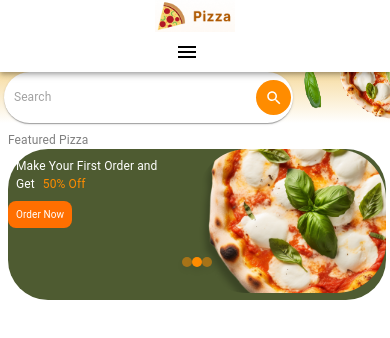
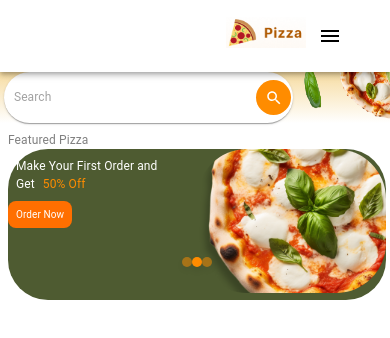
Before and after one commit to getye/Pizza-Ordering-App, a React (Create React App) app in the folder client/: page / in a window 390 px wide. Shown: the top 338 px of the page. Built offline with nearby package versions, Linux system fonts and the light colour scheme.

Commit message:
Responsive top bar

```diff
--- a/client/src/navigations/mainbar.js
+++ b/client/src/navigations/mainbar.js
@@ -21,7 +21,7 @@ import MenuIcon from '@mui/icons-material/Menu';  // Hamburger icon for mobile
 
 import AppBar from '@mui/material/AppBar';
 import Toolbar from '@mui/material/Toolbar';
-import { Divider, MenuItem, Link, IconButton, useMediaQuery, Modal, useTheme } from '@mui/material';
+import { Divider, MenuItem, Link, IconButton, useMediaQuery, Modal, useTheme, Grid } from '@mui/material';
 import { Profile } from './profile';
 import pizza from '../assets/pizza.png';
 import FacebookIcon from '@mui/icons-material/Facebook';
@@ -385,7 +385,7 @@ export const MainBar = (props) => {
           <Toolbar sx={{ justifyContent: 'space-between', flexDirection: { xs: 'column', sm: 'row' } }}>
             {(!isMobile) && (
               <>
-              <img src={pizza} alt="Pizza Logo" style={{ width: '80px', marginBottom: { xs: 1, sm: 0 } }} />
+              <img src={pizza} alt="Pizza Logo" style={{ width: '80px' }} />
               <MenuItem onClick={() => navigate('/')}>Home</MenuItem>
               <MenuItem onClick={() => navigate('/orders')}>Orders</MenuItem>
               <MenuItem onClick={() => navigate('/contact')}>Who we are</MenuItem>
@@ -403,17 +403,22 @@ export const MainBar = (props) => {
               </>
             )}
             {(isMobile)&&(
-              <>
+                <Grid container alignItems="center" spacing={2} sx={{ padding: '16px' }}>
+                  <Grid item sx={{ marginLeft: 'auto' }}> {/* This will push the logo to the right */}
                     <img src={pizza} alt="Pizza Logo" style={{ width: '80px' }} />
+                  </Grid>
+                  <Grid item>
                     <IconButton
                       color="inherit"
                       aria-label="open drawer"
-                edge="end"
-                sx={{ mr: 2, display: { sm: 'none' } }} // Hamburger icon only visible on mobile
-                onClick={handleDrawerToggle}>
+                      edge="start"
+                      sx={{ display: { sm: 'none' } }} // Hamburger icon only visible on mobile
+                      onClick={handleDrawerToggle}
+                    >
                       <MenuIcon />
                     </IconButton>
-            </>
+                  </Grid>
+              </Grid>
             )}
             {(isMobile && mobileOpen) && (
               <>
```
Also changed, not shown: 8 other files (tests, documents, lock files or other folders). Lines whose indentation alone changed are shown as unchanged.
